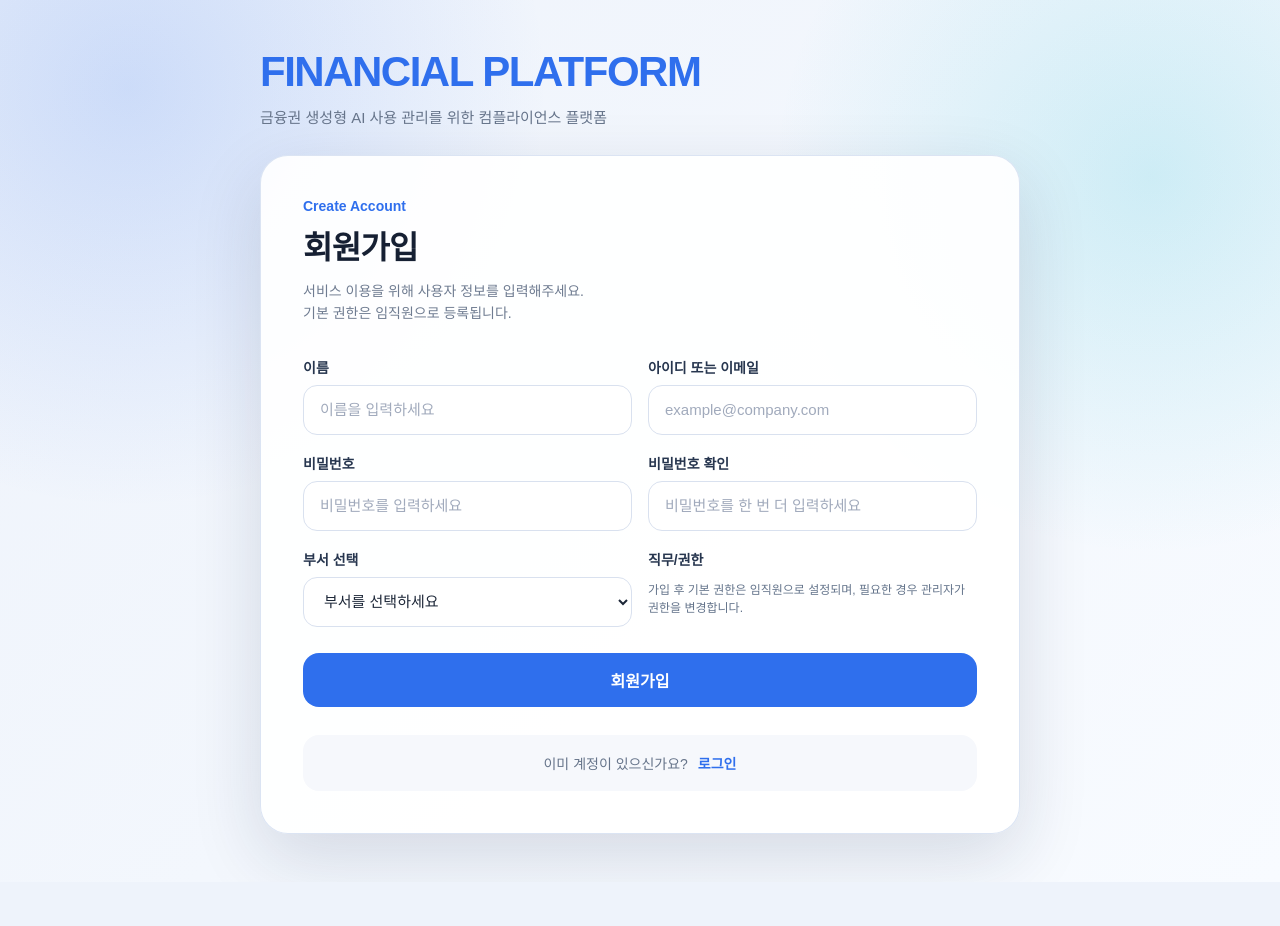
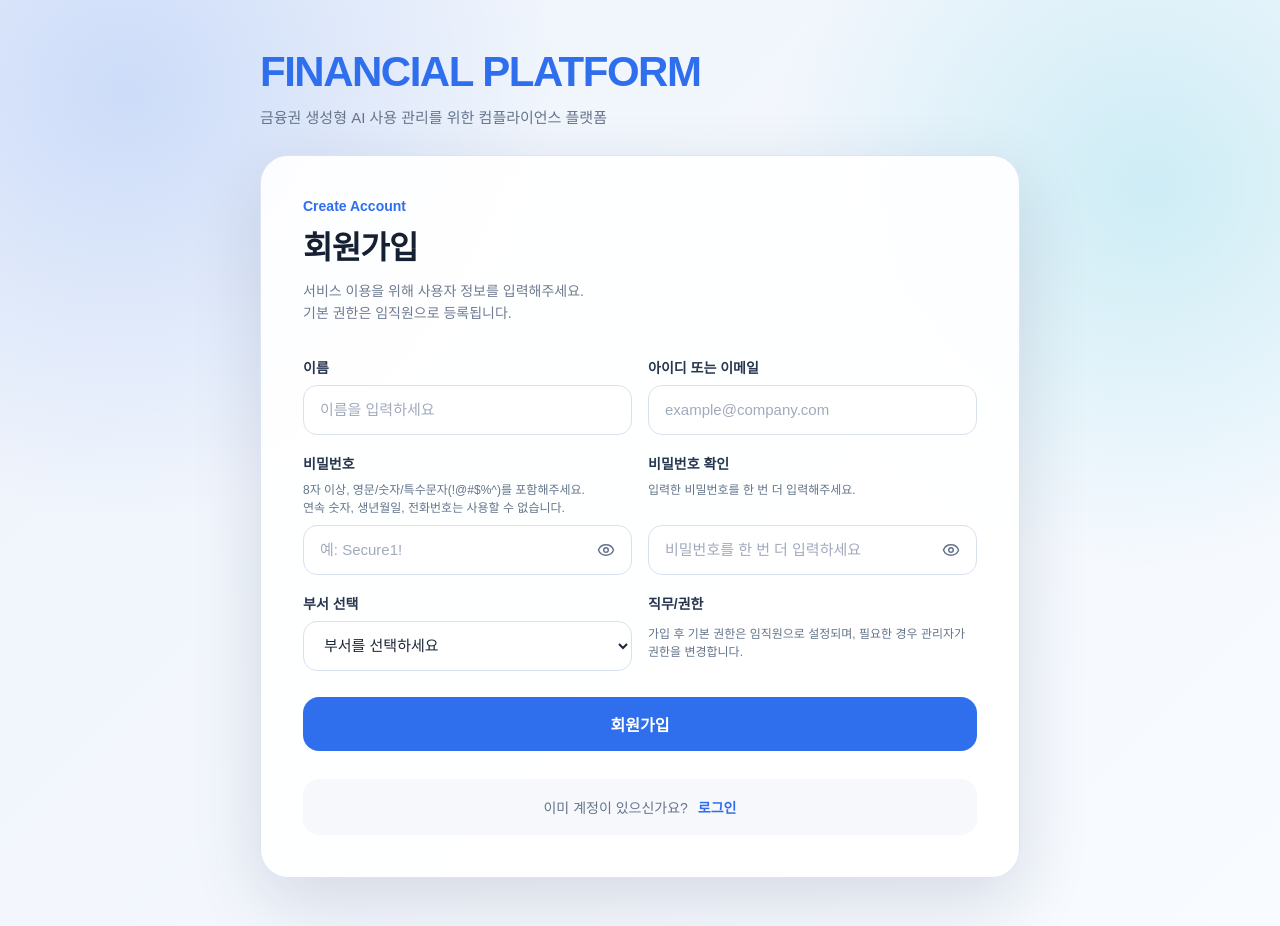
Before and after one commit to klllj7/financial-platform, a React (Vite) app in the folder frontend/: page /signup in a window 1280 px wide. Before the commit the page ends 882 px from the top, so only its background shows below. Built offline with nearby package versions, Linux system fonts and the light colour scheme.

Commit message:
feat: add signup password validation UI
- 비밀번호 규칙 생성

```diff
--- a/frontend/src/pages/auth/SignupPage.css
+++ b/frontend/src/pages/auth/SignupPage.css
@@ -191,6 +191,86 @@
   text-decoration: underline;
 }
 
+/* 회원가입 기본 권한 안내 문구 */
+.signup-role-notice {
+  margin: 4px 0 0;
+
+  color: #64748b;
+  font-size: 12px;
+  line-height: 1.5;
+}
+
+/* 비밀번호 규칙 안내 문구 */
+.signup-password-rule {
+  min-height: 36px;
+  margin: 0;
+
+  color: #64748b;
+  font-size: 12px;
+  line-height: 1.5;
+}
+
+/* 비밀번호 확인 칸도 비밀번호 칸과 높이를 맞추기 위한 안내 문구 */
+.signup-password-rule-empty {
+  color: #64748b;
+}
+
+/* 비밀번호 input과 보기/숨기기 버튼을 감싸는 영역 */
+.signup-password-input-wrap {
+  position: relative;
+  display: flex;
+  align-items: center;
+}
+
+/* 비밀번호 input도 다른 회원가입 input과 동일한 UI로 맞춤 */
+.signup-password-input-wrap input {
+  width: 100%;
+  height: 50px;
+  padding: 0 48px 0 16px;
+
+  color: #1d2738;
+  background: #ffffff;
+
+  border: 1px solid #d9e1ef;
+  border-radius: 14px;
+
+  font-size: 15px;
+  outline: none;
+  transition: 0.2s;
+}
+
+.signup-password-input-wrap input:focus {
+  border-color: #2f6fed;
+  box-shadow: 0 0 0 4px rgba(47, 111, 237, 0.12);
+}
+
+/* 비밀번호 보기/숨기기 버튼 */
+.signup-password-toggle-button {
+  position: absolute;
+  right: 12px;
+
+  display: flex;
+  align-items: center;
+  justify-content: center;
+
+  width: 28px;
+  height: 28px;
+  padding: 0;
+
+  color: #64748b;
+  background: transparent;
+
+  border: none;
+  border-radius: 8px;
+
+  cursor: pointer;
+}
+
+.signup-password-toggle-button:hover {
+  color: #2f6df6;
+  background: #eff6ff;
+}
+
 /* 태블릿 이하 */
 @media (max-width: 760px) {
   .signup-container {
@@ -208,15 +288,6 @@
   .signup-form {
     grid-template-columns: 1fr;
   }
-}
-
-/* 회원가입 기본 권한 안내 문구 */
-.signup-role-notice {
-  margin: 4px 0 0;
-
-  color: #64748b;
-  font-size: 12px;
-  line-height: 1.5;
 }
 
 /* 모바일 */
--- a/frontend/src/pages/auth/SignupPage.jsx
+++ b/frontend/src/pages/auth/SignupPage.jsx
@@ -1,6 +1,7 @@
 import { useState } from "react";
 import { useNavigate } from "react-router-dom";
 import { signup } from "../../api/authApi";
+import { Eye, EyeOff } from "lucide-react";
 import "./SignupPage.css";
 
 function SignupPage() {
@@ -14,6 +15,12 @@ function SignupPage() {
     passwordConfirm: "",
     department: "",
   });
+
+  // 비밀번호 입력값 표시 여부
+  const [showPassword, setShowPassword] = useState(false);
+
+  // 비밀번호 확인 입력값 표시 여부
+  const [showPasswordConfirm, setShowPasswordConfirm] = useState(false);
 
   // 에러 메시지 표시용 state
   const [errorMessage, setErrorMessage] = useState("");
@@ -44,9 +51,17 @@ function SignupPage() {
       return;
     }
 
+    // 비밀번호 규칙 검사
+    const passwordErrorMessage = validatePassword(signupForm.password);
+
+    if (passwordErrorMessage) {
+      alert(passwordErrorMessage);
+      return;
+    }
+
     // 비밀번호 확인 검증
     if (signupForm.password !== signupForm.passwordConfirm) {
-      setErrorMessage("비밀번호가 일치하지 않습니다.");
+      alert("비밀번호와 비밀번호 확인이 일치하지 않습니다.");
       return;
     }
 
@@ -76,6 +91,55 @@ function SignupPage() {
         error.response?.data?.error?.message || "회원가입에 실패했습니다."
       );
     }
+  };
+
+  const validatePassword = (password) => {
+    // 8자 이상
+    if (password.length < 8) {
+      return "비밀번호는 8자 이상이어야 합니다.";
+    }
+
+    // 영문 포함
+    if (!/[A-Za-z]/.test(password)) {
+      return "비밀번호에는 영문이 1자 이상 포함되어야 합니다.";
+    }
+
+    // 숫자 포함
+    if (!/[0-9]/.test(password)) {
+      return "비밀번호에는 숫자가 1자 이상 포함되어야 합니다.";
+    }
+
+    // 허용된 특수문자 포함
+    if (!/[!@#$%^]/.test(password)) {
+      return "비밀번호에는 특수문자 !@#$%^ 중 1자 이상이 포함되어야 합니다.";
+    }
+
+    // 연속된 숫자 3자리 이상 금지
+    const sequentialNumbers = [
+      "012", "123", "234", "345", "456", "567", "678", "789",
+    ]
+
+    const hasSequentialNumber = sequentialNumbers.some((number) => password.includes(number));
+
+    if (hasSequentialNumber) {
+      return "연속된 숫자 3자리 이상은 사용할 수 없습니다.";
+    }
+
+    // 생년월일로 자주 쓰이는 6자리 또는 8자리 숫자 패턴 금지
+    if (/(19|20)\d{2}(0[1-9]|1[0-2])(0[1-9]|[12][0-9]|3[01])/.test(password)) {
+      return "생년월일 형식은 비밀번호에 사용할 수 없습니다.";
+    }
+
+    if (/\d{2}(0[1-9]|1[0-2])(0[1-9]|[12][0-9]|3[01])/.test(password)) {
+      return "생년월일 형식은 비밀번호에 사용할 수 없습니다.";
+    }
+
+    // 휴대폰 번호 형식 금지
+    if (/01[016789]-?\d{3,4}-?\d{4}/.test(password)) {
+      return "전화번호 형식은 비밀번호에 사용할 수 없습니다.";
+    }
+
+    return "";
   };
 
   // 로그인 화면으로 이동
@@ -134,27 +198,63 @@ function SignupPage() {
             {/* 비밀번호 */}
             <div className="form-group">
               <label htmlFor="password">비밀번호</label>
+
+              <p className="signup-password-rule">
+                8자 이상, 영문/숫자/특수문자(!@#$%^)를 포함해주세요.
+                <br />
+                연속 숫자, 생년월일, 전화번호는 사용할 수 없습니다.
+              </p>
+
+              <div className="signup-password-input-wrap">
                 <input
                   id="password"
                   name="password"
-                type="password"
+                  type={showPassword ? "text" : "password"}
                   value={signupForm.password}
                   onChange={handleInputChange}
-                placeholder="비밀번호를 입력하세요"
+                  placeholder="예: Secure1!"
                 />
+
+                <button
+                  type="button"
+                  className="signup-password-toggle-button"
+                  onClick={() => setShowPassword((prev) => !prev)}
+                  aria-label={showPassword ? "비밀번호 숨기기" : "비밀번호 보기"}
+                >
+                  {showPassword ? <EyeOff size={18} /> : <Eye size={18} />}
+                </button>
+              </div>
             </div>
 
             {/* 비밀번호 확인 */}
             <div className="form-group">
               <label htmlFor="passwordConfirm">비밀번호 확인</label>
+
+              <p className="signup-password-rule signup-password-rule-empty">
+                입력한 비밀번호를 한 번 더 입력해주세요.
+              </p>
+
+              <div className="signup-password-input-wrap">
                 <input
                   id="passwordConfirm"
                   name="passwordConfirm"
-                type="password"
+                  type={showPasswordConfirm ? "text" : "password"}
                   value={signupForm.passwordConfirm}
                   onChange={handleInputChange}
                   placeholder="비밀번호를 한 번 더 입력하세요"
                 />
+
+                <button
+                  type="button"
+                  className="signup-password-toggle-button"
+                  onClick={() => setShowPasswordConfirm((prev) => !prev)}
+                  aria-label={
+                    showPasswordConfirm ? "비밀번호 확인 숨기기" : "비밀번호 확인 보기"
+                  }
+                >
+                  {showPasswordConfirm ? <EyeOff size={18} /> : <Eye size={18} />}
+                </button>
+              </div>
             </div>
 
             {/* 부서 선택 */}
```
Lines whose indentation alone changed are shown as unchanged.
